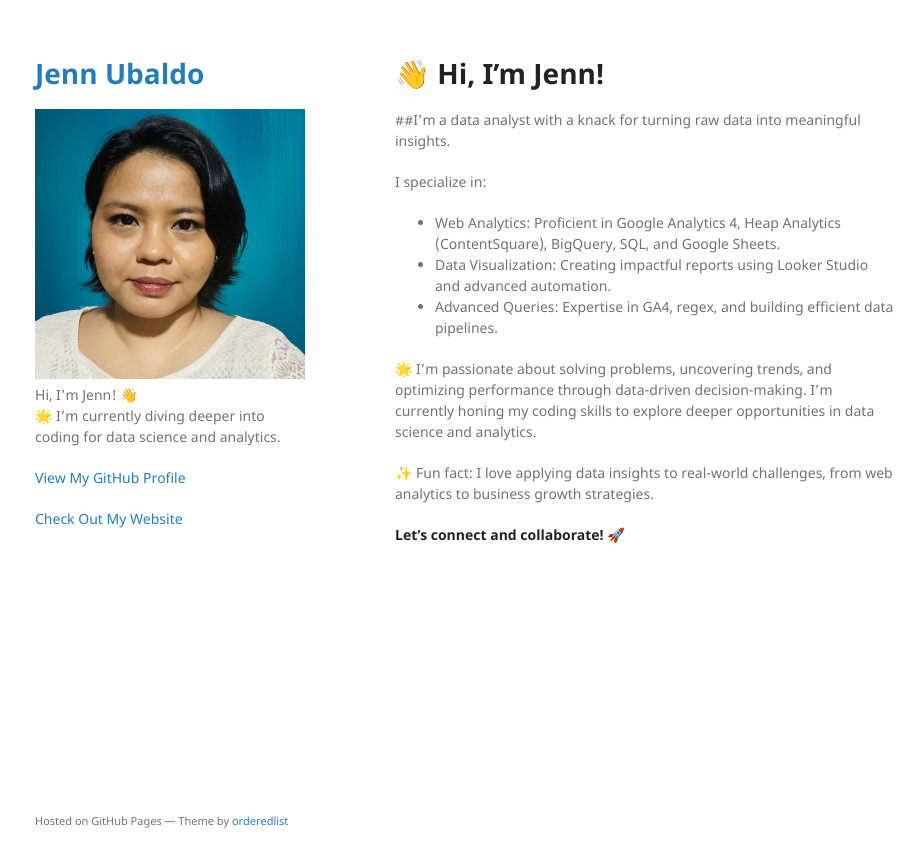
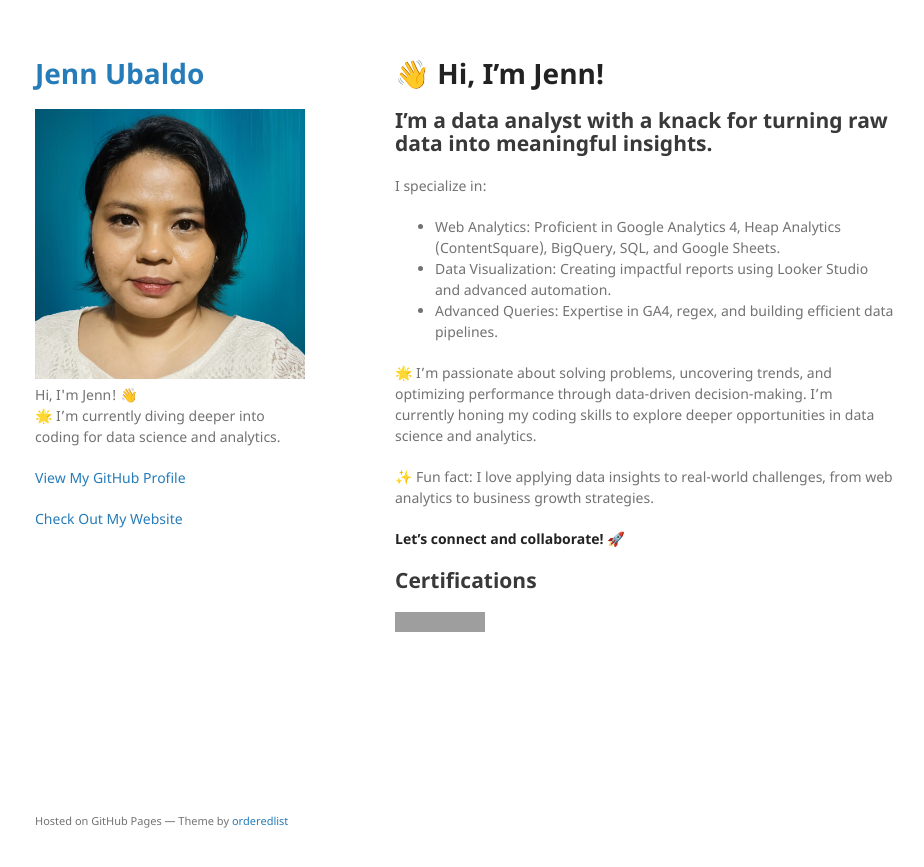
Before and after one commit to jennubaldo/jennubaldo.github.io, a Jekyll site: the page built from index.md, in a window 1280 px wide. Shown: the top 867 px of the page, without its empty margins (175-1099 px from the left). Built offline with Jekyll 4.4.1, drawn with Linux system fonts in a browser that asks for light colours; our own code applies the rules of GitHub Pages for plain Markdown files; part of the change alters nothing that is shown; grey boxes are pictures that could not be loaded.

Commit message:
Update index.md

```diff
--- a/index.md
+++ b/index.md
@@ -4,7 +4,7 @@ layout: default
 
 # 👋 Hi, I'm Jenn!
 
-##I'm a data analyst with a knack for turning raw data into meaningful insights.
+## I'm a data analyst with a knack for turning raw data into meaningful insights.
 
 I specialize in:
 
@@ -17,3 +17,9 @@ I specialize in:
 ✨ Fun fact: I love applying data insights to real-world challenges, from web analytics to business growth strategies.
 
 **Let’s connect and collaborate!** 🚀
+
+## Certifications
+
+![alt text][gabadge]
+
+[gabadge]: https://api.accredible.com/v1/frontend/credential_website_embed_image/badge/129435109 "Jennifer Ubaldo - Google Analytics Certified"
```
